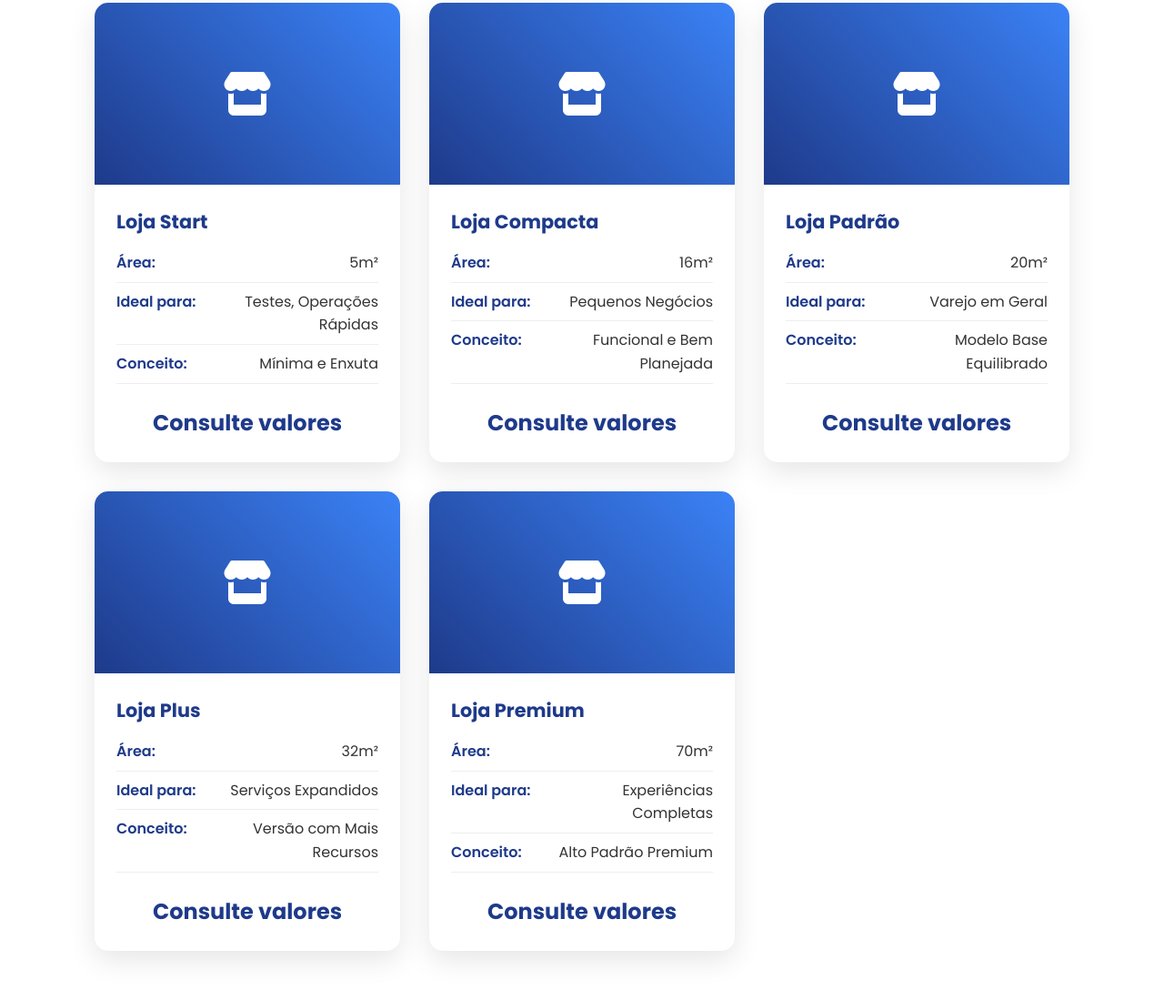
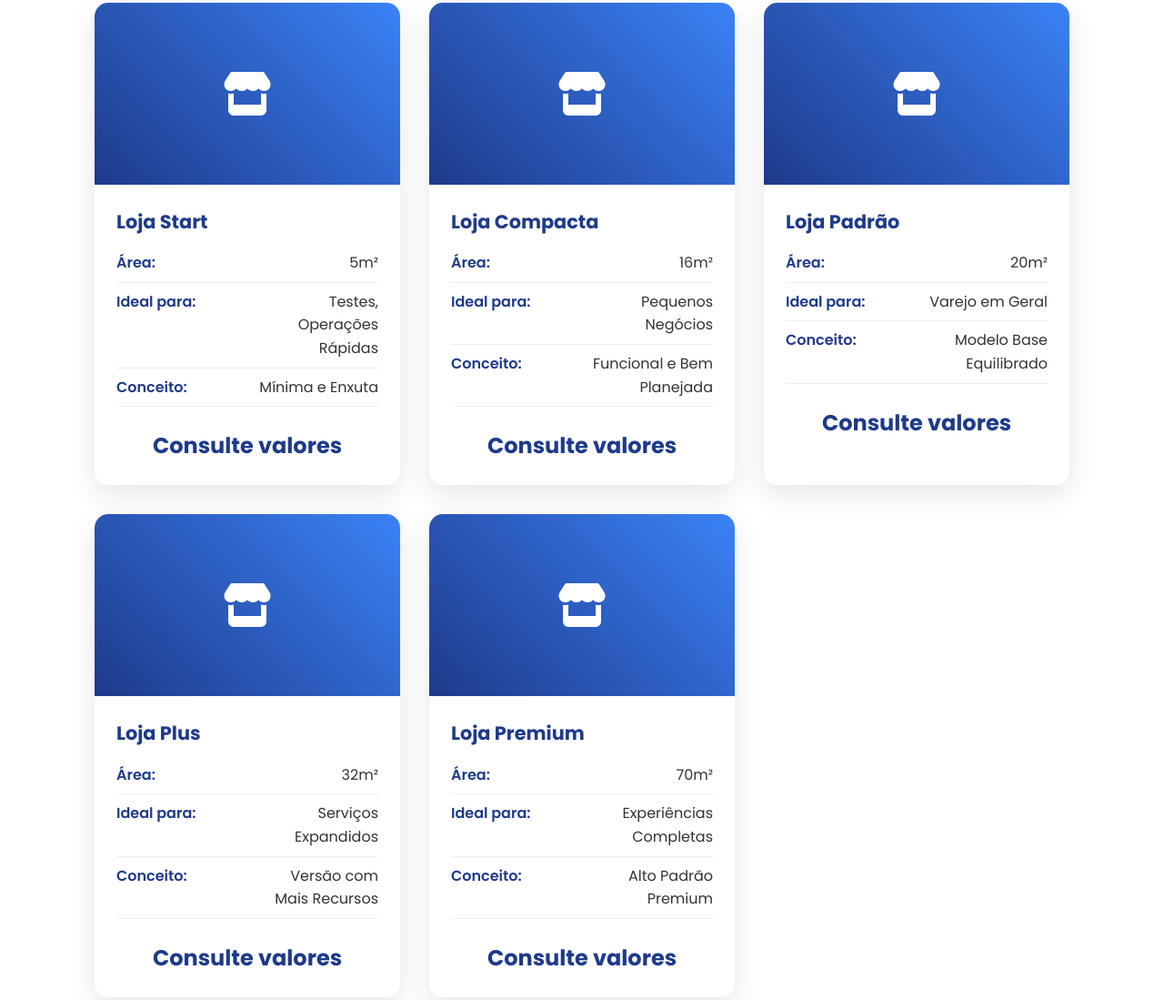
Before and after one commit to Matheus156/hollycenter, a plain HTML site: page index.html in a window 1280 px wide. Shown: the part 2941-4040 px from the top of the page at 91% size. Drawn offline with Linux system fonts and the light colour scheme.

Commit message:
Update index.html

```diff
--- a/index.html
+++ b/index.html
@@ -296,8 +296,9 @@
         }
 
         .planta-specs li {
-            display: flex;
-            justify-content: space-between;
+            display: grid;
+            grid-template-columns: 1fr 1fr;
+            gap: 1rem;
             align-items: flex-start;
             margin-bottom: 0.5rem;
             padding-bottom: 0.5rem;
@@ -307,14 +308,12 @@
         .planta-specs li span:first-child {
             font-weight: 600;
             color: var(--primary-color);
-            min-width: 80px;
-            flex-shrink: 0;
+            text-align: left;
         }
 
         .planta-specs li span:last-child {
             text-align: right;
-            flex: 1;
-            margin-left: 1rem;
+            word-wrap: break-word;
         }
 
         .preco {
```
